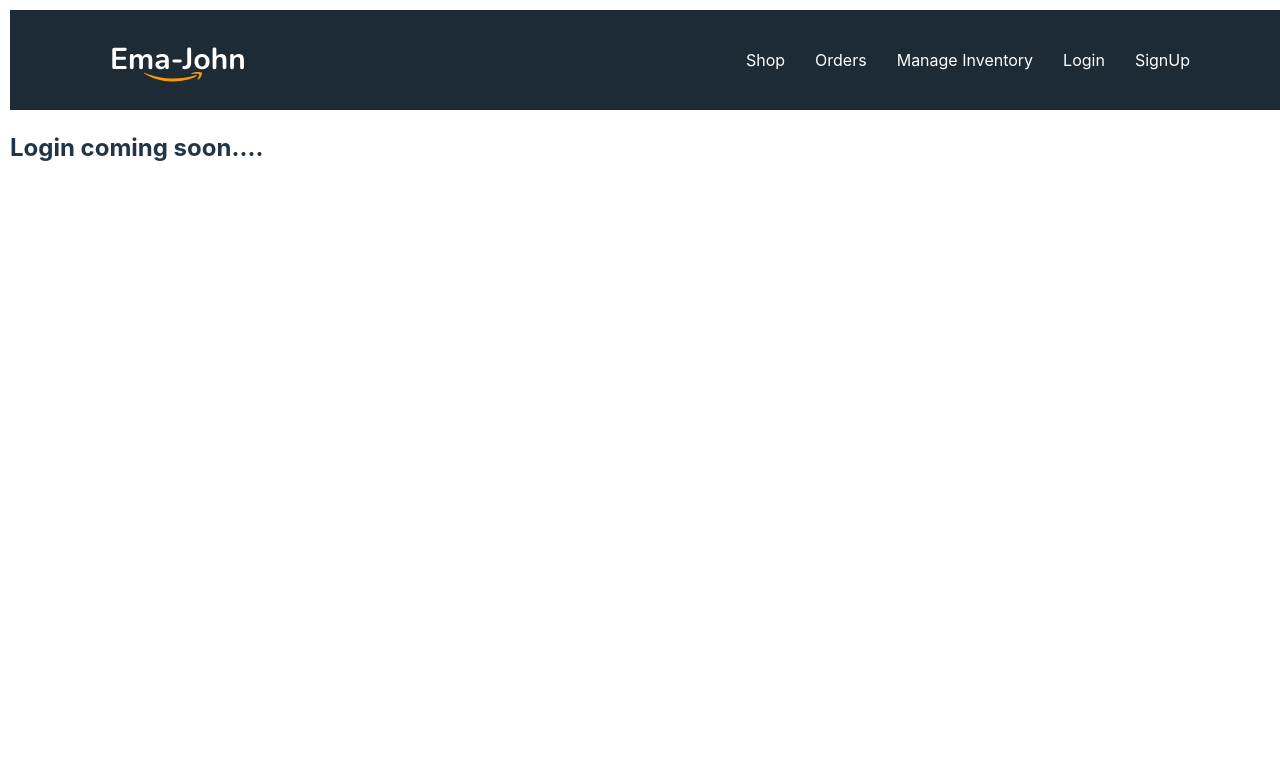
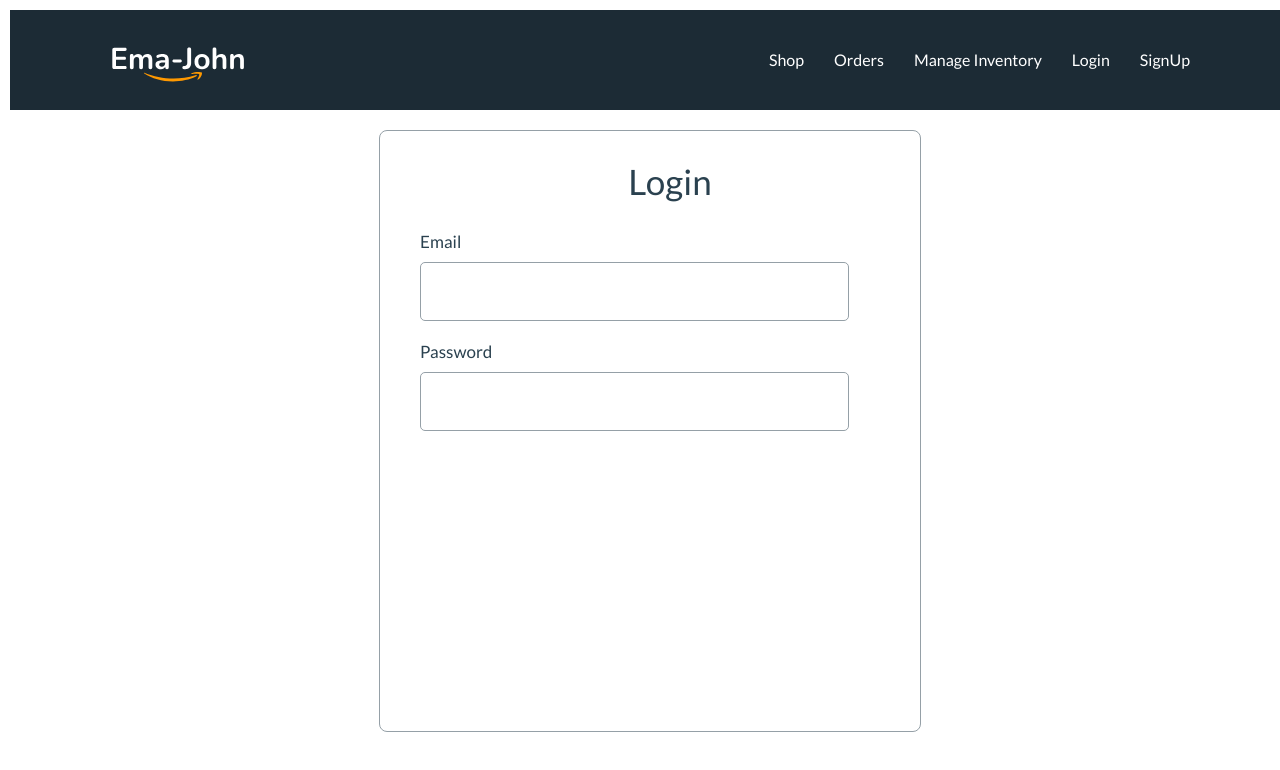
Before and after one commit to mrfhmd7/ema-john-simple, a React (Vite) app: page /login in a window 1280 px wide. Shown: the top 770 px of the page. Built offline with nearby package versions, Linux system fonts and the light colour scheme.

Commit message:
login page

```diff
--- a/src/components/Login/Login.css
+++ b/src/components/Login/Login.css
@@ -0,0 +1,41 @@
+.form-container {
+     width: 500px;
+     height: 600px;
+     margin: 20px auto;
+     border-radius: 8px;
+     border: 1px solid #95a0a7;
+     padding-left: 40px;
+}
+
+.form-title {
+     color: #2A414F;
+     font-size: 35px;
+     font-weight: 400;
+     line-height: normal;
+     letter-spacing: 0.088px;
+     text-align: center;
+}
+
+.form-control{
+     margin-bottom: 20px;
+}
+
+.form-control label {
+     display: block;
+     color: #2A414F;
+     font-size: 17px;
+     font-style: normal;
+     font-weight: 400;
+     line-height: normal;
+     letter-spacing: 0.026px;
+}
+
+.form-control input {
+     width: 415px;
+     height: 55px;
+     margin-top: 10px;
+     font-size: large;
+     padding-left: 10px;
+     border-radius: 5px;
+     border: 1px solid #95A0A7;
+}
--- a/src/components/Login/Login.jsx
+++ b/src/components/Login/Login.jsx
@@ -3,8 +3,18 @@
 
 const Login = () => {
      return (
-          <div>
-               <h2>Login coming soon....</h2>
+          <div className='form-container'>
+               <h2 className="form-title">Login</h2>
+               <form>
+                    <div className="form-control">
+                         <label htmlFor="email">Email</label>
+                         <input type="email" name="email" id="" required />
+                    </div>
+                    <div className="form-control">
+                         <label htmlFor="password">Password</label>
+                         <input type="password" name="password" id="" required />
+                    </div>
+               </form>
           </div>
      );
 };
--- a/src/index.css
+++ b/src/index.css
@@ -1,5 +1,7 @@
+@import url('https://fonts.googleapis.com/css2?family=Lato:ital,wght@0,100;0,300;0,400;0,700;0,900;1,100;1,300;1,400;1,700;1,900&display=swap');
+
 :root {
-  font-family: Inter, system-ui, Avenir, Helvetica, Arial, sans-serif;
+  font-family: "Lato", sans-serif;
   line-height: 1.5;
   font-weight: 400;
 
```
